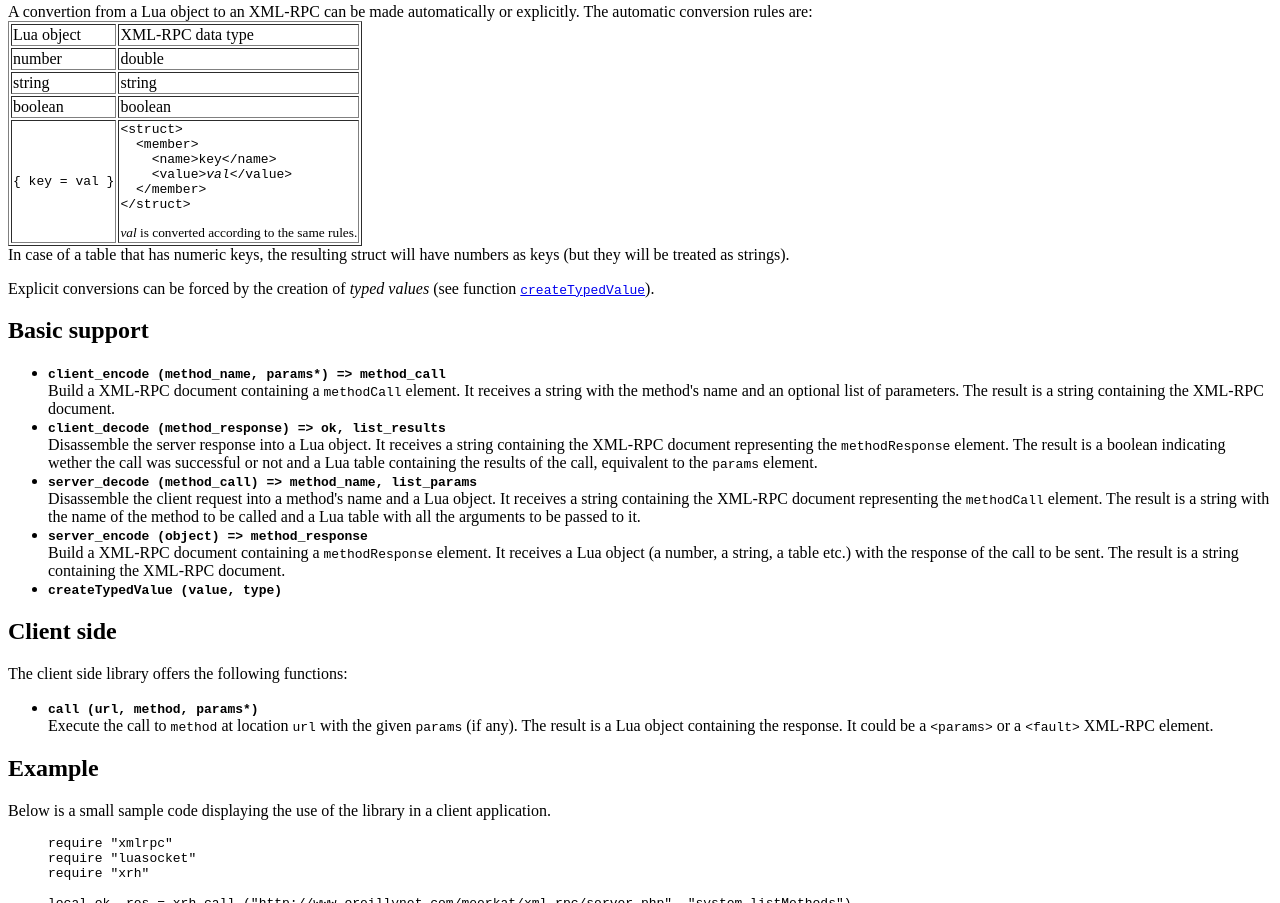
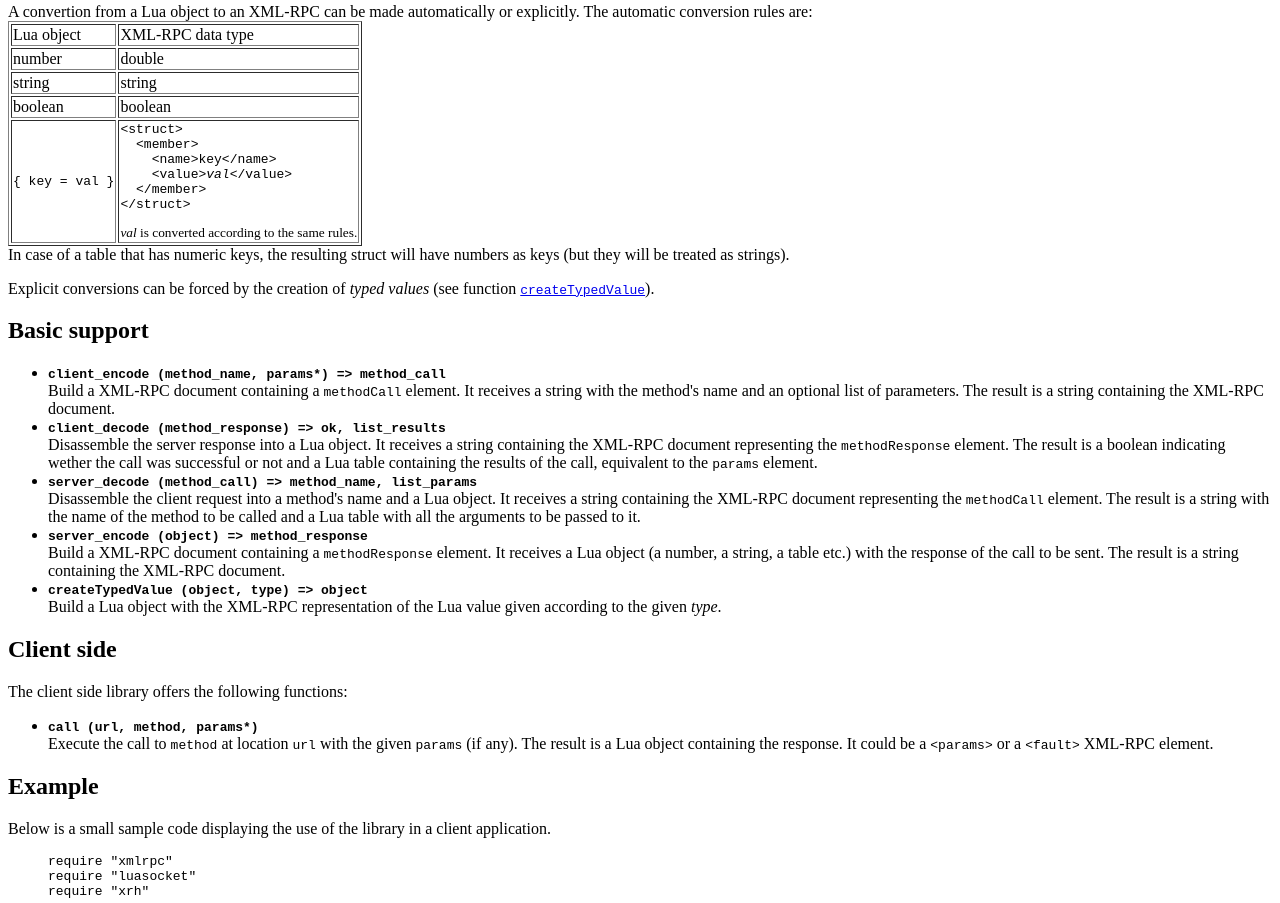
Before and after one commit to timn/lua-xmlrpc, a plain HTML site: page doc/manual.html in a window 1280 px wide. Shown: the part 844-1747 px from the top of the page. Drawn offline with Linux system fonts and the light colour scheme.

Commit message:
Melhorias no manual.

```diff
--- a/doc/manual.html
+++ b/doc/manual.html
@@ -38,7 +38,7 @@ ul { list-style-type: disc };
 
 <p>
 LuaXMLRPC is a <a href="http://www.lua.org">Lua</a> library
-to manage <a href="http://www.xmlrpc.com">XML-RPC</a> clients and servers.
+to build <a href="http://www.xmlrpc.com">XML-RPC</a> clients and servers.
 It enables a Lua program to:
 <ul>
   <li> Encode and decode XML-RPC messages
@@ -206,7 +206,9 @@ Explicit conversions can be forced by the creation of <i>typed values</i>
     The result is a string containing the XML-RPC document.
 
   <a name="createtypedvalue"></a>
-  <li> <b><code>createTypedValue (value, type)</code></b> <br>
+  <li> <b><code>createTypedValue (object, type) => object</code></b> <br>
+    Build a Lua object with the XML-RPC representation of the Lua value
+    given according to the given <i>type</i>.
 
 </ul>
 
```
